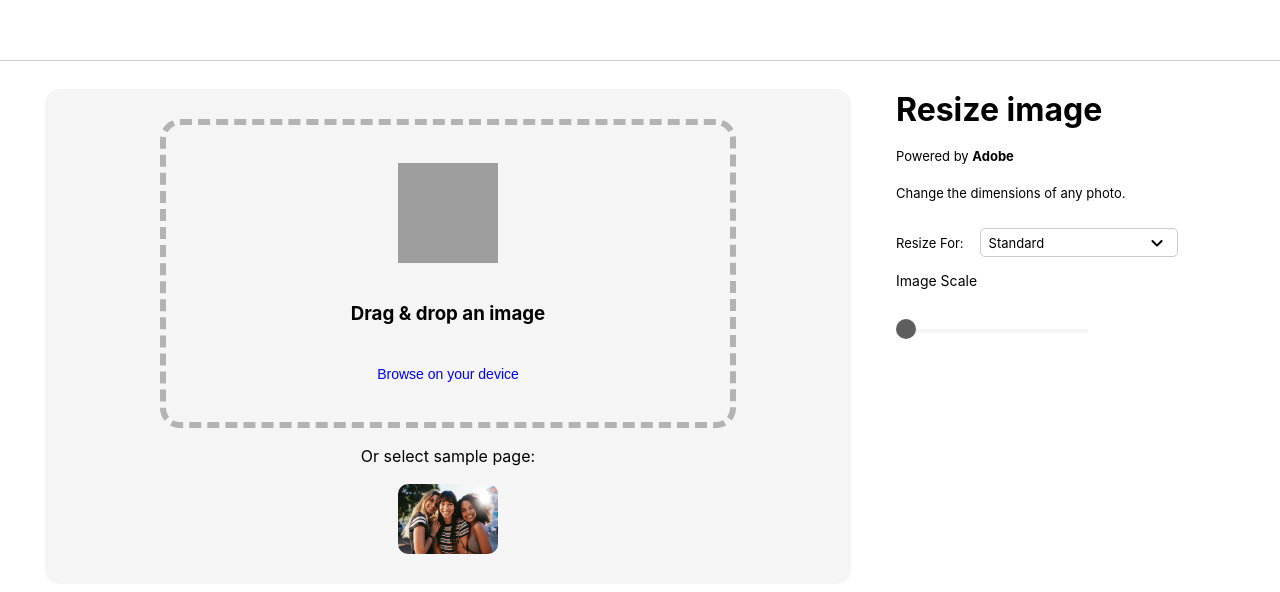
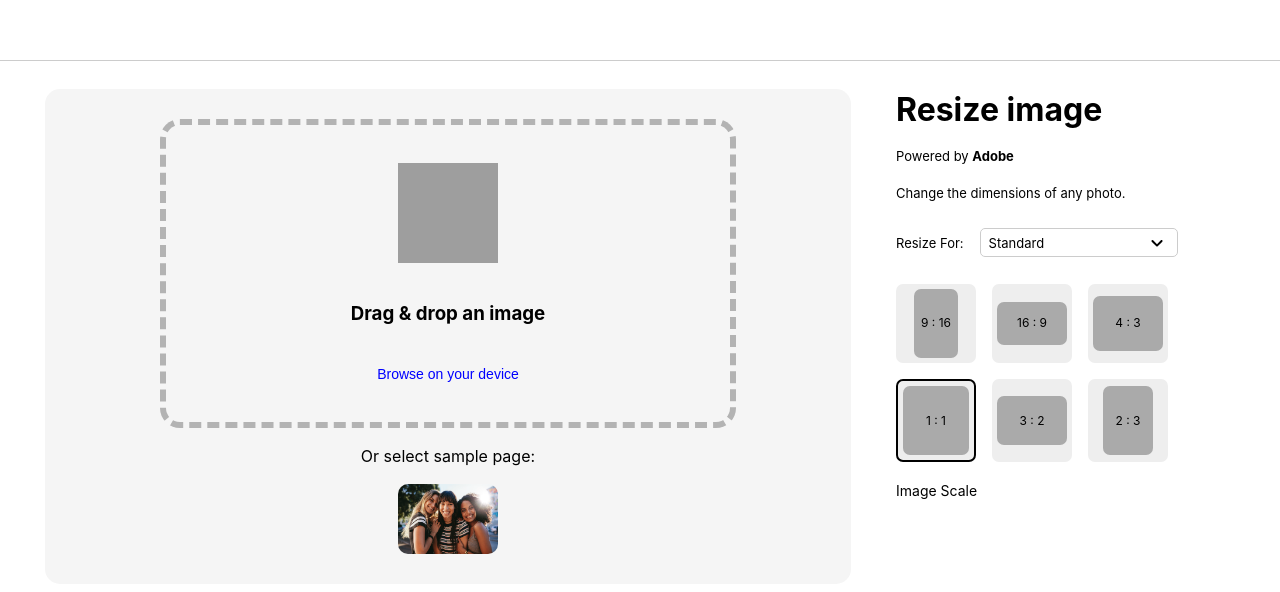
Before and after one commit to Istine/resizer, a React (Vite) app: page / in a window 1280 px wide. Shown: the top 592 px of the page. Built offline with nearby package versions, Linux system fonts and the light colour scheme; grey boxes are pictures that could not be loaded.

Commit message:
added aspect ratio selections

```diff
--- a/src/components/Adjustments/index.tsx
+++ b/src/components/Adjustments/index.tsx
@@ -2,6 +2,8 @@ import React from "react";
 import { useSelectContext } from "../../context/SelectContext";
 import Select from "../Select";
 import { Check } from "@mui/icons-material";
+import AspectRatios from "../AspectRatios/Layout";
+import Scale from "../Scale";
 
 const SOCIALS = [
   "facebook",
@@ -68,15 +70,21 @@ const Index: React.FC<{}> = () => {
   }, [open]);
 
   return (
-    <div className="adjustments">
-      <p>Resize For:</p>
-      <Select open={open} currentItem={currentItem} openMenu={openMenu} />
+    <>
+      <div className="all-adjustments">
+        <div className="adjustments">
+          <p>Resize For:</p>
+          <Select open={open} currentItem={currentItem} openMenu={openMenu} />
+        </div>
+        <AspectRatios />
+        <Scale />
+      </div>
       {
         <ul ref={listRef} className={`list ${className}`}>
           {ListItems}
         </ul>
       }
-    </div>
+    </>
   );
 };
 
--- /dev/null
+++ b/src/components/AspectRatios/Layout.tsx
@@ -0,0 +1,27 @@
+import React from "react";
+import AspectRatio from "./Ratio";
+import { MAPS } from "../../constants";
+import { useSelectContext } from "../../context/SelectContext";
+
+const Index: React.FC<{}> = () => {
+  const { currentItem, currentAspectRatio, dispatch } = useSelectContext();
+  const value = currentItem.toString().toLowerCase();
+  const kv = MAPS[value];
+
+  const keys = Object.keys(kv);
+
+  const Ratios = keys.map((key, idx) => {
+    return (
+      <AspectRatio
+        key={idx}
+        aspectRatio={kv[key]}
+        currentAspectRatio={currentAspectRatio}
+        dispatch={dispatch}
+      />
+    );
+  });
+
+  return <div className="aspect-ratio-container">{Ratios}</div>;
+};
+
+export default Index;
--- /dev/null
+++ b/src/components/AspectRatios/Ratio.tsx
@@ -0,0 +1,48 @@
+import React from "react";
+
+const Ratio: React.FC<{
+  aspectRatio: Array<number>;
+  currentAspectRatio: number;
+  dispatch: any;
+}> = ({ aspectRatio, currentAspectRatio, dispatch }) => {
+  const inputAspectRatio = 60 / 60;
+
+  const outputputAspectRatio = aspectRatio[0] / aspectRatio[1];
+
+  let outputWidth = 60;
+  let outputHeight = 60;
+
+  if (inputAspectRatio > outputputAspectRatio) {
+    outputWidth = 60 * outputputAspectRatio;
+  } else if (inputAspectRatio < outputputAspectRatio) {
+    outputHeight = 60 / outputputAspectRatio;
+  }
+
+  const styles = {
+    width: outputWidth,
+    height: outputHeight,
+  };
+
+  const aspectBoxStyles = {
+    border: currentAspectRatio === outputputAspectRatio ? "2px solid #000" : "",
+  };
+
+  const onClick = (e: React.MouseEvent<HTMLDivElement>) => {
+    dispatch({
+      type: "change-aspect-ratio",
+      payload: outputputAspectRatio,
+    });
+  };
+
+  return (
+    <div style={aspectBoxStyles} onClick={onClick} className="aspect-ratio-box">
+      <div style={styles} className="aspect-ratio">
+        <span>
+          {aspectRatio[0]} : {aspectRatio[1]}
+        </span>
+      </div>
+    </div>
+  );
+};
+
+export default Ratio;
--- a/src/components/Canvas/Canvas.tsx
+++ b/src/components/Canvas/Canvas.tsx
@@ -1,5 +1,6 @@
 import React from "react";
 import { useScaleContext } from "../../context/ScaleContext";
+import { useSelectContext } from "../../context/SelectContext";
 
 const Canvas: React.FC<{
   image: string | ArrayBuffer | any;
@@ -8,6 +9,8 @@ const Canvas: React.FC<{
   const canvasRef = React.useRef<HTMLCanvasElement>(null);
 
   const { currentPos } = useScaleContext();
+
+  const { currentAspectRatio } = useSelectContext();
 
   React.useEffect(() => {
     const canvas = canvasRef.current as HTMLCanvasElement;
@@ -43,11 +46,11 @@ const Canvas: React.FC<{
 
       const inputImageAspectRatio = inputWidth / inputHeight;
 
-      const outputImageAspectRatio = 1;
+      const outputImageAspectRatio = currentAspectRatio;
 
       let outputWidth = img.naturalWidth;
       let outputHeight = img.naturalHeight;
-
+      //2 / 3  3/ 2
       if (inputImageAspectRatio > outputImageAspectRatio) {
         outputWidth = inputHeight * outputImageAspectRatio;
       } else if (inputImageAspectRatio < outputImageAspectRatio) {
@@ -66,7 +69,7 @@ const Canvas: React.FC<{
       ctx.clearRect(0, 0, canvas.width, canvas.height);
       ctx.drawImage(img, outputX * scale, outputY * scale);
     };
-  }, [image, currentPos]);
+  }, [image, currentPos, currentAspectRatio]);
 
   return <canvas ref={canvasRef} />;
 };
--- a/src/components/Canvas/index.tsx
+++ b/src/components/Canvas/index.tsx
@@ -4,7 +4,6 @@ import { ICanvas } from "./types";
 import CanvasPlaceHolder from "../UploadImageHolder/index";
 import Canvas from "./Canvas";
 import Adjustments from "../Adjustments";
-import Scale from "../Scale";
 
 export type ImageType = string | ArrayBuffer | any;
 
@@ -82,7 +81,6 @@ const Index: React.FC<ICanvas> = () => {
           </p>
           <p>Change the dimensions of any photo.</p>
           <Adjustments />
-          <Scale />
         </div>
       </div>
     </Layout>
--- /dev/null
+++ b/src/constants/index.ts
@@ -0,0 +1,35 @@
+export const RATIOS = [
+  {
+    "9:16": [9, 16],
+    "16:9": [16, 9],
+    "4:3": [4, 3],
+    "1:1": [1, 1],
+    "3:2": [3, 2],
+    "2:3": [2, 3],
+    "4:5": [4, 5],
+    "1.91:1": [1.91, 1],
+  },
+];
+
+export const MAPS: { [x: string]: { [x: string]: Array<number> } } = {
+  instagram: {
+    "9:16": [9, 16],
+    "4:5": [4, 5],
+    "1.91:1": [1.91, 1],
+    "1:1": [1, 1],
+  },
+  facebook: { "1.91:1": [1.91, 1] },
+  twitter: { "9:16": [9, 16] },
+  youtube: { "9:16": [9, 16] },
+  pinterest: { "2:3": [2, 3] },
+  linkedin: { "1.91:1": [1.91, 1] },
+  snapchat: { "9:16": [9, 16] },
+  standard: {
+    "9:16": [9, 16],
+    "16:9": [16, 9],
+    "4:3": [4, 3],
+    "1:1": [1, 1],
+    "3:2": [3, 2],
+    "2:3": [2, 3],
+  },
+};
--- a/src/context/SelectContext.tsx
+++ b/src/context/SelectContext.tsx
@@ -4,12 +4,14 @@ type SelectType = {
   open: boolean;
   items: Array<string>;
   currentItem: string;
+  currentAspectRatio: number;
   dispatch: any;
 };
 
 const initialState: SelectType = {
   open: false,
   items: [],
+  currentAspectRatio: 1,
   currentItem: "Standard",
   dispatch: () => undefined,
 };
@@ -36,15 +38,19 @@ const reducer = (state: SelectType, action: { type: any; payload?: any }) => {
     case "select":
       state.currentItem = action.payload;
       return { ...state };
+    case "change-aspect-ratio":
+      state.currentAspectRatio = action.payload;
+      return { ...state };
     default:
       return state;
   }
 };
 
 export const useSelectContext = () => {
-  const { open, items, currentItem, dispatch } = React.useContext(context);
+  const { open, items, currentItem, dispatch, currentAspectRatio } =
+    React.useContext(context);
 
-  return { open, currentItem, items, dispatch };
+  return { open, currentItem, items, dispatch, currentAspectRatio };
 };
 
 export default GlobalContext;
--- a/src/index.css
+++ b/src/index.css
@@ -159,6 +159,15 @@ canvas {
   animation: fadeout 400ms ease forwards;
 }
 
+.all-adjustments {
+  width: 100%;
+  height: 300px;
+  overflow: auto;
+  position: relative;
+  width: 90%;
+  z-index: unset;
+}
+
 .adjustments {
   display: flex;
   position: relative;
@@ -166,7 +175,7 @@ canvas {
   align-items: center;
 }
 
-.adjustments .list {
+ .list {
   width: 200px;
   min-height: 200px;
   padding: 0;
@@ -175,16 +184,16 @@ canvas {
   overflow-y: auto;
   background-color: #fefefe;
   position: absolute;
-  z-index: 1;
-  left: 48%;
-  top: 2rem;
+  z-index: 999999999;
+  right: 0;
+  bottom: 3.3rem;
   overflow: hidden;
   transform: translateX(-50%);
   box-shadow: rgba(79, 79, 79, 0.16) 0px 3px 6px, rgba(75, 75, 75, 0.23) 0px 3px 6px;
   border-radius: 5px;
 }
 
-.adjustments .list li {
+.list li {
   font-weight: normal;
   font-size: 13px;
   text-transform: capitalize;
@@ -269,6 +278,48 @@ canvas {
 
 .handle-squeeze {
   animation: squeeze 300ms ease forwards;
+}
+
+.aspect-ratio-container {
+  display: grid;
+  grid-template-columns: 80px 80px 80px;
+  gap: 1rem 1rem;
+  width: 100%;
+  margin: 1rem 0;
+  cursor: pointer;
+}
+
+.aspect-ratio-container .aspect-ratio {
+  width: 80px;
+  height: 80px;
+  background-color: #aaa;
+  margin: 0;
+  text-align: center;
+  display: flex;
+  align-items: center;
+  justify-content: center;
+  padding: .3rem;
+  border-radius: 7px;
+}
+
+.aspect-ratio-container  .aspect-ratio-box {
+  width: auto;
+  height: auto;
+  padding: .3rem;
+  display: flex;
+  justify-content: center;
+  align-items: center;
+  background-color: #eee;
+  border-radius: 7px;
+}
+
+.aspect-ratio-container  .aspect-ratio-box:hover {
+  border: 2px solid #aaa;
+}
+
+.aspect-ratio-container .aspect-ratio-box .aspect-ratio span {
+  font-size: 12px;
+  font-weight: normal;
 }
 
 @keyframes squeeze {
```
